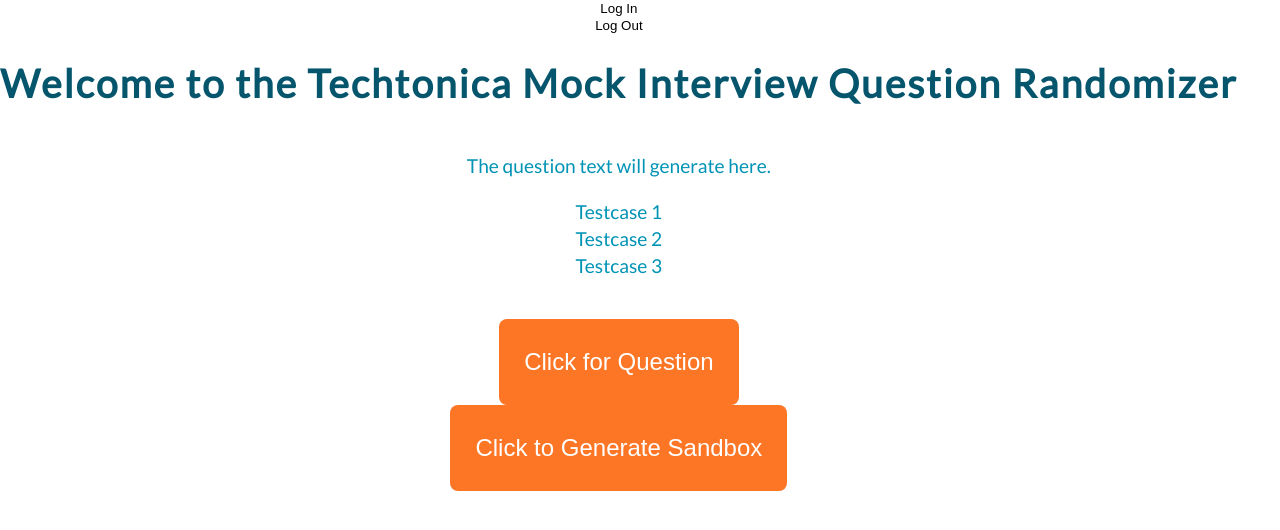
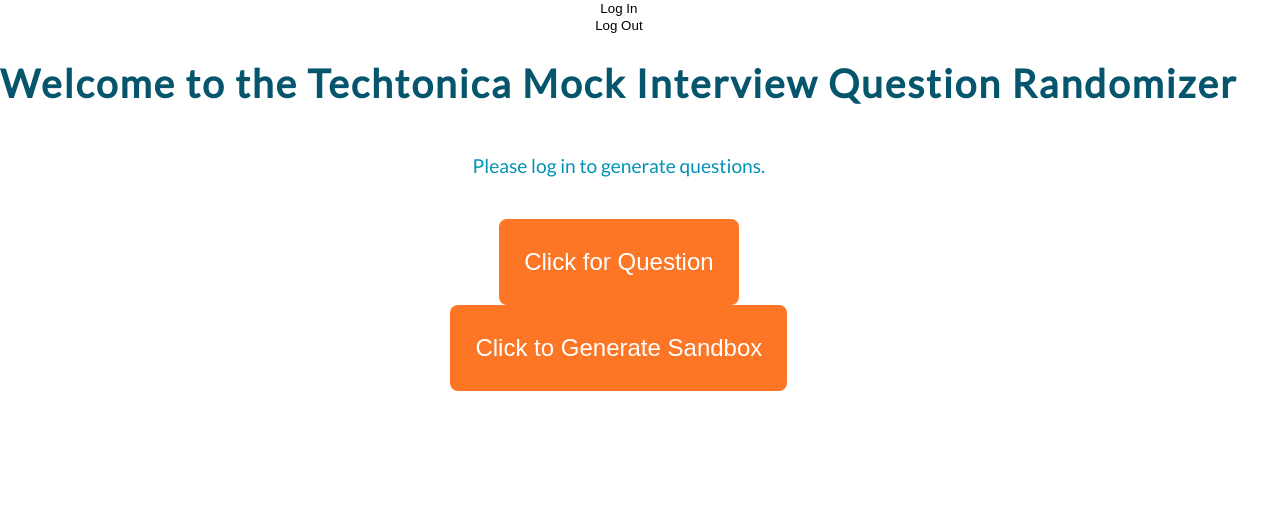
Before and after one commit to mx-ruthie/interview-randomizer, a React (Create React App) app: page / in a window 1280 px wide. Shown: the top 530 px of the page. Built offline with nearby package versions, Linux system fonts and the light colour scheme; no server answers.

Commit message:
edits initial state of question text area to prompt login and changes test cases to empty strings initially

```diff
--- a/src/components/QuestionSearchForm.js
+++ b/src/components/QuestionSearchForm.js
@@ -1,4 +1,3 @@
-//import fakeData from '../fixtures/questions.json';
 import { useState, useEffect } from "react";
 import { useAuth0 } from "@auth0/auth0-react";
 
@@ -7,12 +6,12 @@
   const { user, isAuthenticated } = useAuth0();
 
   const [questionText, setQuestionText] = useState(
-    "The question text will generate here."
+    "Please log in to generate questions."
   );
   const [testcases, setTestcases] = useState([
-    "Testcase 1",
-    "Testcase 2",
-    "Testcase 3",
+    "",
+    "",
+    "",
   ]);
 
   // moved these props outside of the handleSubmit so that they would generate before submitting
```
